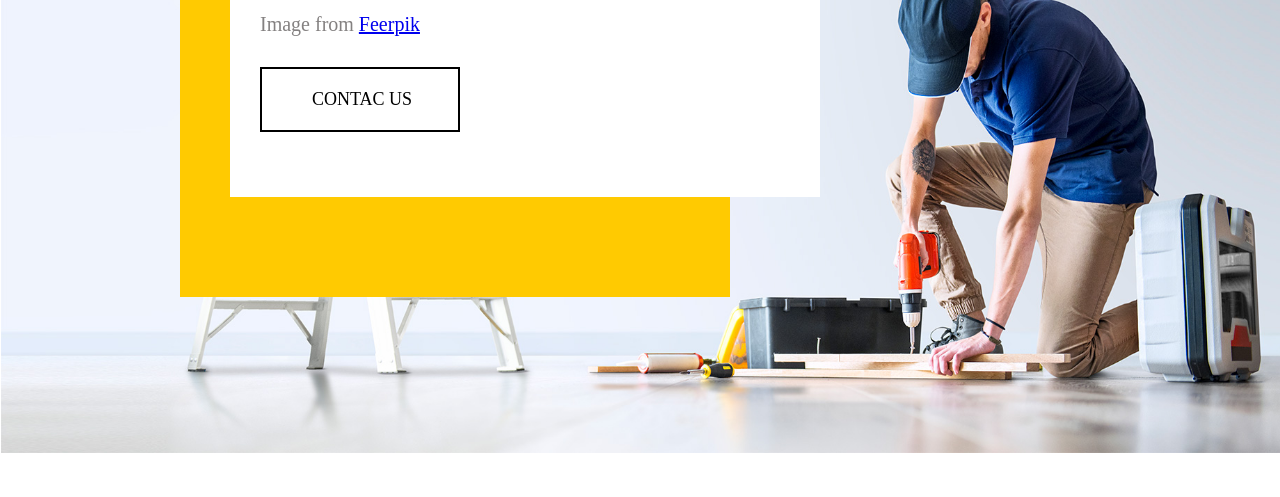
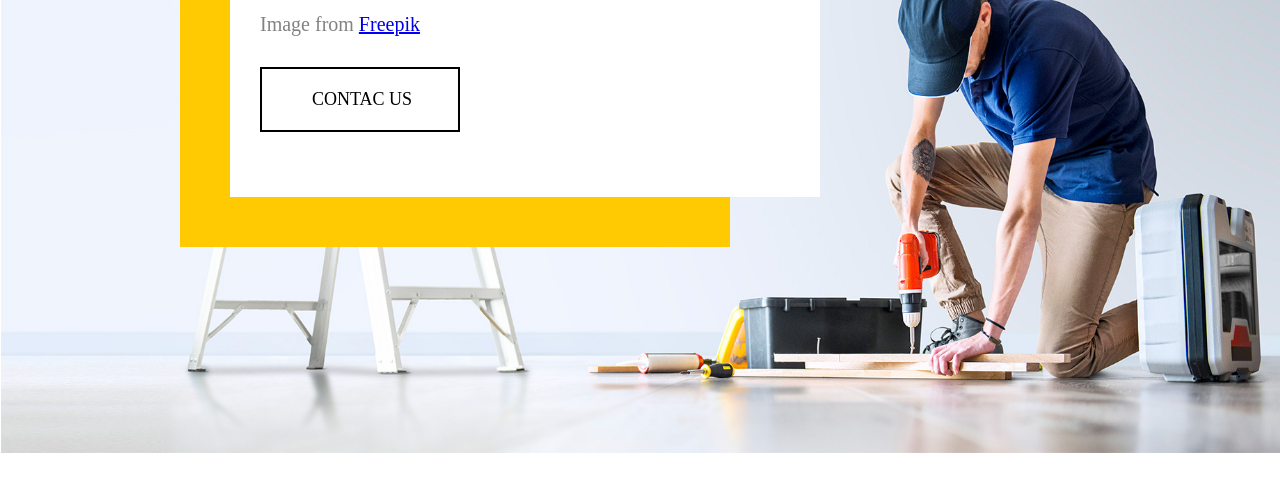
Before and after one commit to zokirjanov2009/sass-code, a plain HTML site: page index.html in a window 1280 px wide. Shown: the part 303-800 px from the top of the page. Drawn offline with Linux system fonts and the light colour scheme.

Commit message:
Jonataman

```diff
--- a/index.html
+++ b/index.html
@@ -16,7 +16,7 @@
             <h1 class="text">Handyman Services</h1>
             <h1 class="text1">Sample text. Click to select the Text Element. We can do <br> any type of work. Find what
                 you are looking!</h1>
-            <h1 class="text2">Image from <a href="https//www.instagram.com">Feerpik</a></h1>
+            <h1 class="text2">Image from <a href="https//www.instagram.com">Freepik</a></h1>
             <div class="text4">
                 <h1 class="text5">CONTAC US</h1>
             </div>
--- a/style.SCSS
+++ b/style.SCSS
@@ -20,7 +20,7 @@
         height: 350px;
         background-color: rgb(255, 202, 1);
         position: absolute;
-        bottom: 200px;
+        top: 200px;
         left: 180px;
     }
 
```
Also changed, not shown: style.css, 1 other file.
